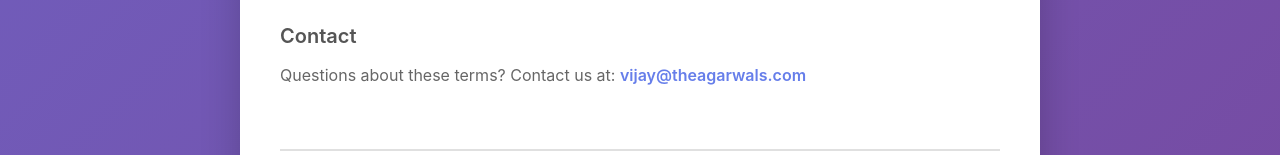
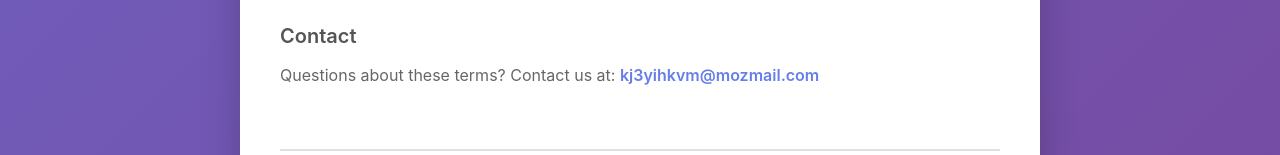
Before and after one commit to agarwalvijay/GuessThatTune, a React (Vite) app in the folder packages/quiz-master-web/: page /info in a window 1280 px wide. Shown: the part 3398-3553 px from the top of the page. Built offline with nearby package versions, Linux system fonts and the light colour scheme; no server answers.

Commit message:
Update contact email to mozmail address

```diff
--- a/packages/quiz-master-web/src/pages/InfoPage.tsx
+++ b/packages/quiz-master-web/src/pages/InfoPage.tsx
@@ -182,8 +182,8 @@ export function InfoPage() {
 
           <h3 style={styles.subTitle}>Contact</h3>
           <p style={styles.text}>
-            Questions about these terms? Contact us at: <a href="mailto:vijay@theagarwals.com" style={styles.link}>
-              vijay@theagarwals.com
+            Questions about these terms? Contact us at: <a href="mailto:kj3yihkvm@mozmail.com" style={styles.link}>
+              kj3yihkvm@mozmail.com
             </a>
           </p>
         </section>
```
